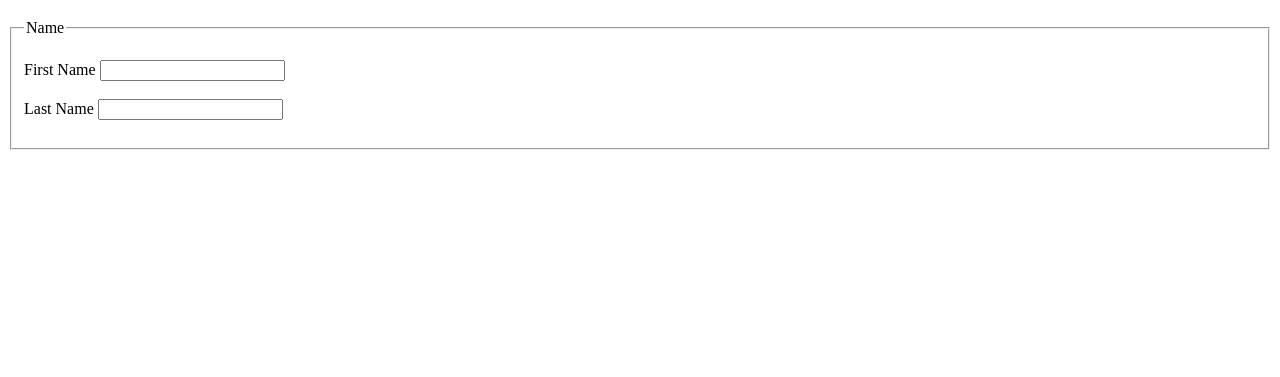
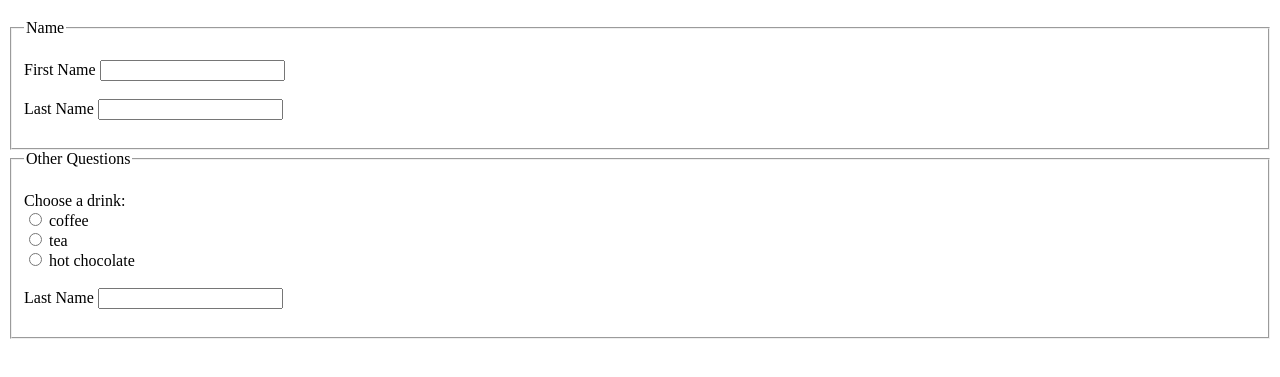
Before and after one commit to htahrawi/GSG_Task1, a plain HTML site: page index.html in a window 1280 px wide. Shown: the part 61-438 px from the top of the page. Drawn offline with Linux system fonts and the light colour scheme.

Commit message:
create the radio

```diff
--- a/index.html
+++ b/index.html
@@ -25,6 +25,34 @@
             </div>
             <br>
         </fieldset>
+        <fieldset>
+            <br>
+            <legend>Other Questions</legend>
+            <div>
+                <label>Choose a drink: </label>
+                <br>
+                <label>
+                    <input type="radio" name="drink" value="coffee" />
+                    coffee
+                </label>
+                <br>
+                <label>
+                    <input type="radio" name="drink" value="tea" />
+                    tea
+                </label>
+                <br>
+                <label>
+                    <input type="radio" name="drink" value="hot chocolate" />
+                    hot chocolate
+                </label>
+            </div>
+            <br>
+            <div>
+                <label>Last Name</label>
+                <input type="text" />
+            </div>
+            <br>
+        </fieldset>
     </form>
 </body>
 </html>
```
